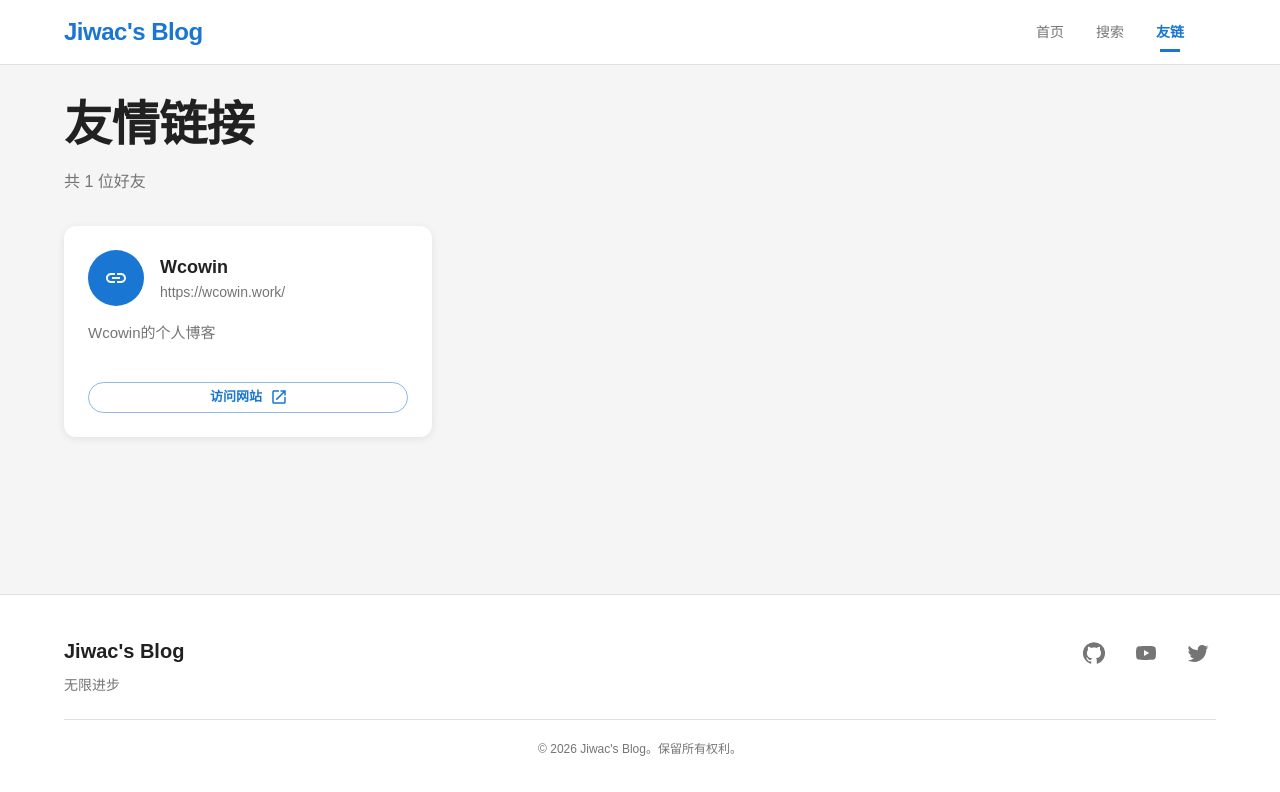
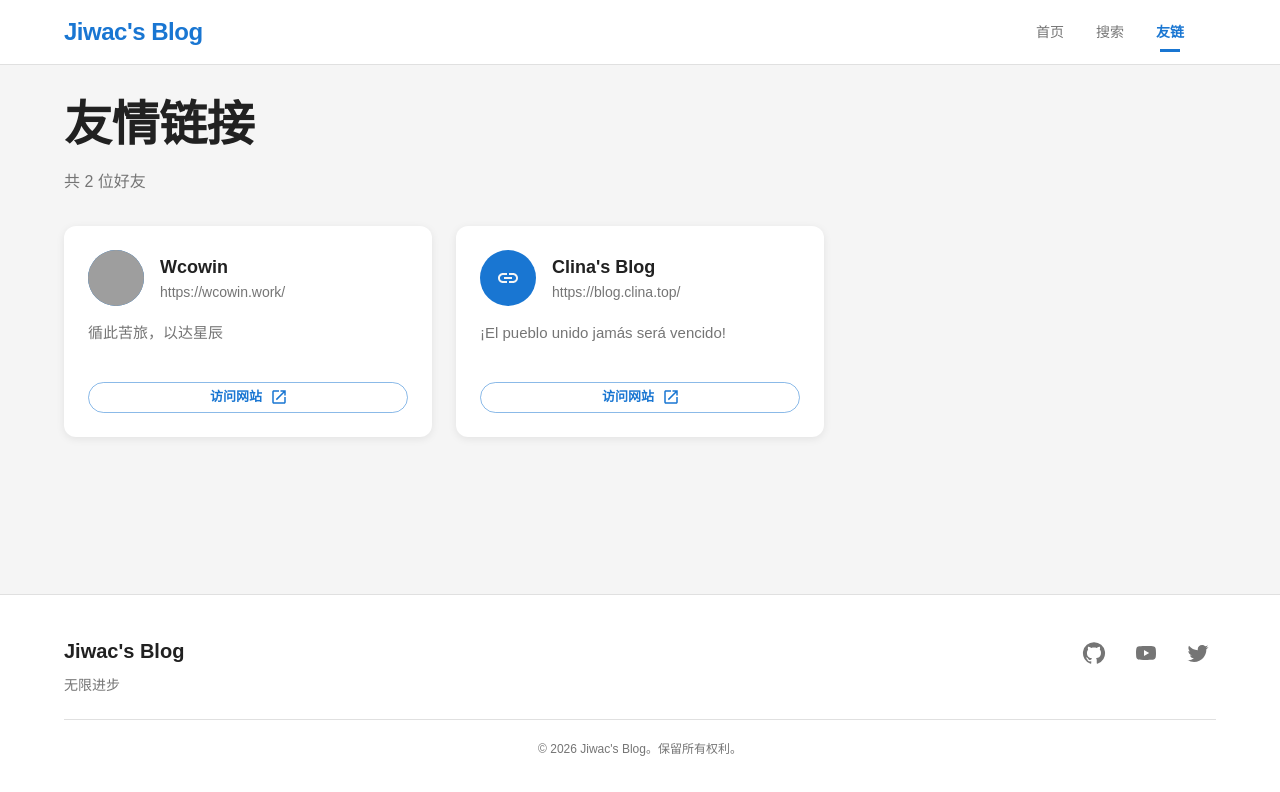
Before and after one commit to Jin-Mukun/myblog, a React (Vite) app: page /friends in a window 1280 px wide. Shown: the top 792 px of the page. Built offline with nearby package versions, Linux system fonts and the light colour scheme; grey boxes are pictures that could not be loaded.

Commit message:
优化性能，添加友链。

```diff
--- a/index.html
+++ b/index.html
@@ -4,6 +4,8 @@
     <meta charset="UTF-8" />
     <link rel="icon" type="image/x-icon" href="/images/favicon.ico" />
     <link rel="preload" as="image" href="/images/jinmukun-avatar.webp" />
+    <link rel="preconnect" href="https://256.dpdns.org" />
+    <link rel="dns-prefetch" href="https://256.dpdns.org" />
     <meta name="viewport" content="width=device-width, initial-scale=1.0" />
     <title>Jiwac's Blog</title>
     <meta name="description" content="Jiwac的个人博客 - 写自己想写的东西，做自己想做的事情" />
--- a/src/data/articles.ts
+++ b/src/data/articles.ts
@@ -40,7 +40,7 @@ export const articles: Article[] = [
     title: '什么，用贪心做初中数学？',
     excerpt: '我自己也没想到最后居然真的凑出来了',
     cover: 'https://256.dpdns.org/file/images/1777105104178_my-cpp-solution.webp.webp',
-    category: '其他',
+    category: '计算机',
     date: '2026-04-25',
     author: defaultAuthor,
   },
--- a/src/data/friends.ts
+++ b/src/data/friends.ts
@@ -13,7 +13,14 @@ export const friendLinks: FriendLink[] = [
     id: 'wcowin',
     name: 'Wcowin',
     url: 'https://wcowin.work/',
-    description: 'Wcowin的个人博客',
+    description: '循此苦旅，以达星辰',
+    avatar: 'https://s1.imagehub.cc/images/2025/12/06/28380affd86b014a6dcaf082fcc97064.png',
+  },
+  {
+    id: 'clina',
+    name: 'Clina\'s Blog',
+    url: 'https://blog.clina.top/',
+    description: '¡El pueblo unido jamás será vencido!',
   },
 ];
 
--- a/src/pages/Articles.tsx
+++ b/src/pages/Articles.tsx
@@ -276,6 +276,9 @@ const Articles = () => {
                           image={article.cover}
                           alt={article.title}
                           loading={index < 3 ? 'eager' : 'lazy'}
+                          onError={(e) => {
+                            (e.target as HTMLImageElement).style.display = 'none';
+                          }}
                           sx={{
                             height: { xs: 140, md: 160 },
                             objectFit: 'cover',
--- a/src/pages/Home.tsx
+++ b/src/pages/Home.tsx
@@ -221,6 +221,9 @@ const Home = () => {
                             image={article.cover}
                             alt={article.title}
                             loading={index < 3 ? 'eager' : 'lazy'}
+                            onError={(e) => {
+                              (e.target as HTMLImageElement).style.display = 'none';
+                            }}
                             sx={{
                               height: { xs: 140, md: 160 },
                               objectFit: 'cover',
```
Also changed, not shown: public/posts/greedy-math-problems.md (+1 -2 lines).
